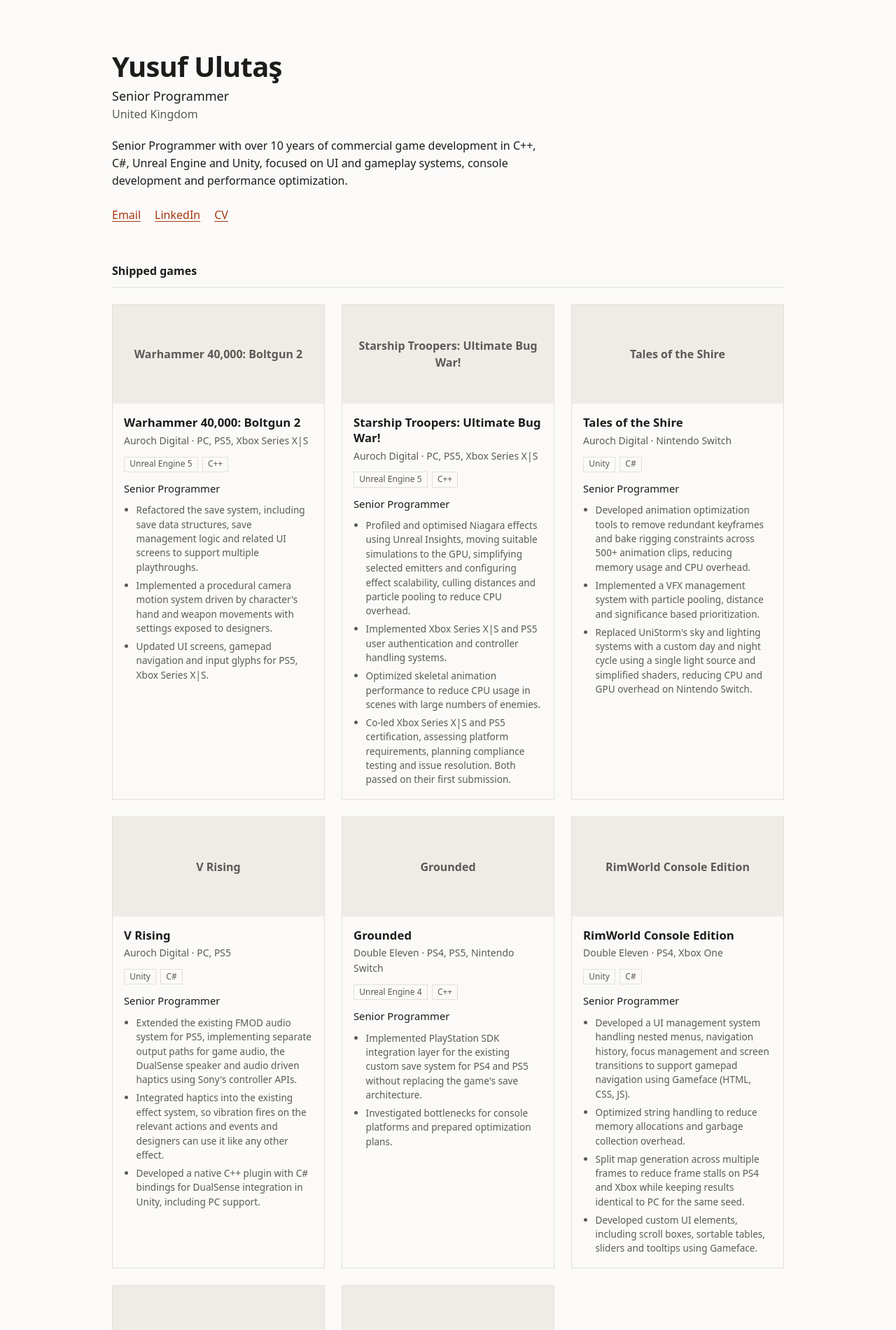
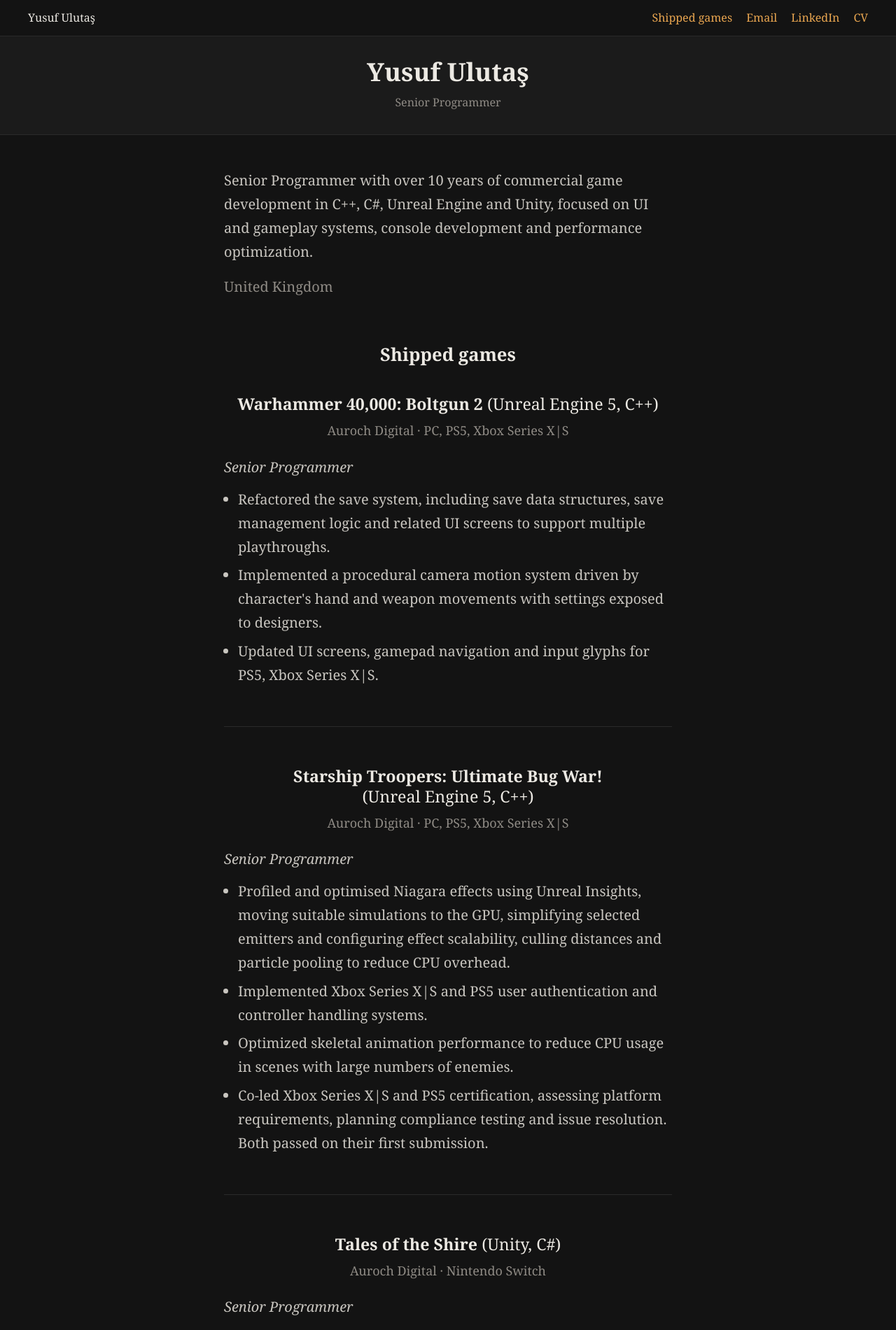
Before and after one commit to yusufulutas/yusufulutas.github.io, a Jekyll site: the page built from index.html, in a window 1280 px wide. Shown: the top 1901 px of the page at 70% size. Built offline with Jekyll 4.4.1, drawn with Linux system fonts in a browser that asks for light colours; some of the changed text lies outside the part shown.

Commit message:
Switch to dark single column layout

```diff
--- a/_data/profile.yml
+++ b/_data/profile.yml
@@ -18,5 +18,6 @@ headings:
   professional: Shipped games
   personal: Personal projects
 
-og_image:           # optional, e.g. /assets/img/og.png (falls back to the first game cover)
+photo:              # optional, round picture in the top bar, e.g. /assets/img/me.jpg
+og_image:         # optional, e.g. /assets/img/og.png (falls back to the first game cover)
 favicon:            # optional, e.g. /assets/favicon.png
--- a/_includes/game-card.html
+++ b/_includes/game-card.html
@@ -2,29 +2,16 @@
 {%- assign meta = "" | split: "" -%}
 {%- if game.studio %}{% assign meta = meta | push: game.studio %}{% endif -%}
 {%- if game.publisher %}{% assign meta = meta | push: game.publisher %}{% endif -%}
-{%- if game.year %}{% assign meta = meta | push: game.year %}{% endif -%}
 {%- if game.platforms.size > 0 -%}
   {%- assign platforms = game.platforms | join: ", " -%}
   {%- assign meta = meta | push: platforms -%}
 {%- endif -%}
+{%- if game.year %}{% assign meta = meta | push: game.year %}{% endif -%}
 {%- assign links = game.links | where_exp: "l", "l.url" -%}
-<article class="card">
-  {%- if game.image %}
-  <img class="cover" src="{{ '/assets/img/games/' | append: game.image | relative_url }}" alt="{{ game.title | escape }}" width="460" height="215"{% unless include.eager %} loading="lazy"{% endunless %} decoding="async">
-  {%- else %}
-  <div class="cover cover-empty" aria-hidden="true"><span>{{ game.title }}</span></div>
-  {%- endif %}
-  <div class="card-body">
-    <h3>{{ game.title }}</h3>
+<article class="game">
+  <h3>{{ game.title }}{% if game.tech.size > 0 %} <span class="tech">({{ game.tech | join: ", " }})</span>{% endif %}</h3>
   {%- if meta.size > 0 %}
   <p class="meta">{{ meta | join: " · " }}</p>
-    {%- endif %}
-    {%- if game.tech.size > 0 %}
-    <ul class="tags">
-      {%- for t in game.tech %}
-      <li>{{ t }}</li>
-      {%- endfor %}
-    </ul>
   {%- endif %}
   {%- if game.role %}
   <p class="game-role">{{ game.role }}</p>
@@ -36,6 +23,9 @@
     {%- endfor %}
   </ul>
   {%- endif %}
+  {%- if game.image %}
+  <img class="cover" src="{{ '/assets/img/games/' | append: game.image | relative_url }}" alt="{{ game.title | escape }}" width="460" height="215"{% unless include.eager %} loading="lazy"{% endunless %} decoding="async">
+  {%- endif %}
   {%- if links.size > 0 %}
   <ul class="links">
     {%- for link in links %}
@@ -43,5 +33,4 @@
     {%- endfor %}
   </ul>
   {%- endif %}
-  </div>
 </article>
--- a/_includes/header.html
+++ b/_includes/header.html
@@ -1,28 +1,32 @@
 {%- assign profile = site.data.profile -%}
+{%- assign headings = profile.headings -%}
 {%- assign links = profile.links | where_exp: "l", "l.url" -%}
-<header class="wrap site-header">
-  <h1>
-    {%- if page.url == "/" or page.url == "/index.html" -%}
+{%- assign personal = site.data.games | where: "section", "personal" -%}
+{%- assign home = '/' | relative_url -%}
+<nav class="topbar" aria-label="Main">
+  <a class="brand" href="{{ home }}">
+    {%- if profile.photo -%}
+      <img src="{{ profile.photo | relative_url }}" alt="{{ profile.name | escape }}" width="40" height="40">
+    {%- else -%}
       {{ profile.name }}
-    {%- else -%}
-      <a href="{{ '/' | relative_url }}">{{ profile.name }}</a>
     {%- endif -%}
-  </h1>
-  {%- if profile.title %}
-  <p class="role">{{ profile.title }}</p>
-  {%- endif %}
-  {%- if profile.location %}
-  <p class="location">{{ profile.location }}</p>
-  {%- endif %}
-  {%- if profile.intro %}
-  <p class="intro">{{ profile.intro }}</p>
-  {%- endif %}
-  {%- if links.size > 0 %}
-  <ul class="contact">
+  </a>
+  <ul>
+    {%- if headings.professional %}
+    <li><a href="{{ home }}#shipped">{{ headings.professional }}</a></li>
+    {%- endif %}
+    {%- if personal.size > 0 and headings.personal %}
+    <li><a href="{{ home }}#personal">{{ headings.personal }}</a></li>
+    {%- endif %}
     {%- for link in links %}
     {%- assign first = link.url | slice: 0 %}
     <li><a href="{% if first == '/' %}{{ link.url | relative_url }}{% else %}{{ link.url }}{% endif %}">{{ link.label }}</a></li>
     {%- endfor %}
   </ul>
+</nav>
+<header class="banner">
+  <h1>{{ profile.name }}</h1>
+  {%- if profile.title %}
+  <p>{{ profile.title }}</p>
   {%- endif %}
 </header>
--- a/_layouts/default.html
+++ b/_layouts/default.html
@@ -15,7 +15,7 @@
 <head>
   <meta charset="utf-8">
   <meta name="viewport" content="width=device-width, initial-scale=1">
-  <meta name="color-scheme" content="light dark">
+  <meta name="color-scheme" content="dark">
   <title>{{ title | strip }}</title>
   {%- if description %}
   <meta name="description" content="{{ description | escape }}">
--- a/assets/css/style.css
+++ b/assets/css/style.css
@@ -1,22 +1,13 @@
 :root {
-  --bg: #fbfaf8;
-  --fg: #1d1c1a;
-  --muted: #5c5a56;
-  --line: #e3e0db;
-  --surface: #efece7;
-  --accent: #a8360f;
-  --font: system-ui, -apple-system, "Segoe UI", Roboto, "Helvetica Neue", Arial, sans-serif;
-}
-
-@media (prefers-color-scheme: dark) {
-  :root {
-    --bg: #131312;
-    --fg: #e8e6e2;
-    --muted: #a19e98;
-    --line: #2b2a28;
-    --surface: #1e1d1b;
-    --accent: #ff9068;
-  }
+  color-scheme: dark;
+  --bg: #131313;
+  --band: #1b1b1b;
+  --fg: #c9c6c0;
+  --head: #ece9e3;
+  --muted: #8f8b85;
+  --line: #2a2a2a;
+  --accent: #e9a650;
+  --serif: Georgia, "Times New Roman", serif;
 }
 
 *,
@@ -27,28 +18,36 @@
 
 html {
   -webkit-text-size-adjust: 100%;
+  scroll-behavior: smooth;
 }
 
 body {
   margin: 0;
   background: var(--bg);
   color: var(--fg);
-  font: 1rem/1.55 var(--font);
+  font: 1.125rem/1.7 var(--serif);
+}
+
+@media (min-width: 48rem) {
+  body {
+    font-size: 1.25rem;
+  }
 }
 
 h1, h2, h3, p, ul {
   margin: 0;
 }
 
-ul {
-  padding: 0;
-  list-style: none;
+h1, h2, h3 {
+  color: var(--head);
+  font-weight: 700;
+  line-height: 1.25;
 }
 
 a {
   color: var(--accent);
   text-decoration-thickness: 1px;
-  text-underline-offset: 0.2em;
+  text-underline-offset: 0.18em;
 }
 
 a:hover {
@@ -61,179 +60,170 @@ a:focus-visible {
   border-radius: 2px;
 }
 
+/* top bar */
+
+.topbar {
+  display: flex;
+  flex-wrap: wrap;
+  align-items: center;
+  justify-content: space-between;
+  gap: 0.5rem 1.5rem;
+  padding: 0.75rem clamp(1rem, 4vw, 2.5rem);
+  font-size: 1rem;
+}
+
+.topbar ul {
+  display: flex;
+  flex-wrap: wrap;
+  gap: 0.25rem 1.25rem;
+  padding: 0;
+  list-style: none;
+}
+
+.topbar a {
+  text-decoration: none;
+}
+
+.topbar a:hover {
+  text-decoration: underline;
+}
+
+.brand {
+  color: var(--head);
+}
+
+.brand img {
+  display: block;
+  width: 40px;
+  height: 40px;
+  border-radius: 50%;
+  object-fit: cover;
+}
+
+/* name band */
+
+.banner {
+  padding: 1.75rem 1rem 2rem;
+  background: var(--band);
+  border-block: 1px solid var(--line);
+  text-align: center;
+}
+
+.banner h1 {
+  font-size: clamp(1.75rem, 1.3rem + 2vw, 2.25rem);
+}
+
+.banner p {
+  margin-top: 0.5rem;
+  color: var(--muted);
+  font-size: 1rem;
+}
+
+/* content column */
+
 .wrap {
-  width: min(60rem, 100% - 2.5rem);
+  width: min(40rem, 100% - 2.5rem);
   margin-inline: auto;
 }
 
-/* header */
-
-.site-header {
-  padding: 4.5rem 0 3.5rem;
+main {
+  padding-top: 3rem;
 }
 
-.site-header h1 {
-  font-size: clamp(1.75rem, 1.2rem + 2.5vw, 2.5rem);
-  line-height: 1.15;
-  letter-spacing: -0.02em;
-}
-
-.site-header h1 a {
-  color: inherit;
-  text-decoration: none;
-}
-
-.role {
-  margin-top: 0.35rem;
-  font-size: 1.125rem;
+.about p + p {
+  margin-top: 1rem;
 }
 
 .location {
   color: var(--muted);
 }
 
-.intro {
-  max-width: 38rem;
-  margin-top: 1.25rem;
+.games {
+  margin-top: 4rem;
 }
 
-.contact {
-  display: flex;
-  flex-wrap: wrap;
-  gap: 0.25rem 1.25rem;
-  margin-top: 1.5rem;
+.games > h2 {
+  margin-bottom: 2.5rem;
+  font-size: 1.6rem;
+  text-align: center;
 }
 
-/* games */
-
-.games {
-  margin-bottom: 4rem;
+.game + .game {
+  margin-top: 3.5rem;
+  padding-top: 3.5rem;
+  border-top: 1px solid var(--line);
 }
 
-.games h2 {
-  margin-bottom: 1.5rem;
-  padding-bottom: 0.6rem;
-  border-bottom: 1px solid var(--line);
-  font-size: 1rem;
-  font-weight: 600;
+.game h3 {
+  font-size: 1.45rem;
+  text-align: center;
 }
 
-.grid {
-  display: grid;
-  grid-template-columns: repeat(auto-fill, minmax(min(16.5rem, 100%), 1fr));
-  gap: 1.5rem;
+.tech {
+  font-weight: 400;
+  white-space: nowrap;
 }
 
-.card {
-  display: flex;
-  flex-direction: column;
-  border: 1px solid var(--line);
-  transition: border-color 0.15s;
+.meta {
+  margin-top: 0.5rem;
+  color: var(--muted);
+  font-size: 0.9em;
+  text-align: center;
 }
 
-.card:hover {
-  border-color: var(--muted);
+.game-role {
+  margin-top: 1.25rem;
+  font-style: italic;
+}
+
+.notes {
+  margin-top: 0.75rem;
+  padding-left: 1.25rem;
+}
+
+.notes li + li {
+  margin-top: 0.4rem;
 }
 
 .cover {
   display: block;
   width: 100%;
   height: auto;
+  margin-top: 1.75rem;
   aspect-ratio: 460 / 215;
   object-fit: cover;
-  background: var(--surface);
-  transition: filter 0.15s;
-}
-
-.card:hover img.cover {
-  filter: brightness(1.08);
-}
-
-.cover-empty {
-  display: grid;
-  place-items: center;
-  padding: 1rem;
-  color: var(--muted);
-  font-weight: 600;
-  text-align: center;
-}
-
-.card-body {
-  display: flex;
-  flex: 1;
-  flex-direction: column;
-  padding: 1rem 1rem 1.1rem;
-}
-
-.card h3 {
-  font-size: 1.05rem;
-  line-height: 1.3;
-}
-
-.meta {
-  margin-top: 0.25rem;
-  color: var(--muted);
-  font-size: 0.875rem;
-}
-
-.tags {
-  display: flex;
-  flex-wrap: wrap;
-  gap: 0.375rem;
-  margin-top: 0.75rem;
-}
-
-.tags li {
-  padding: 0.05rem 0.45rem;
-  border: 1px solid var(--line);
-  color: var(--muted);
-  font-size: 0.75rem;
-}
-
-.game-role {
-  margin-top: 0.75rem;
-  font-size: 0.925rem;
-}
-
-.notes {
-  margin-top: 0.6rem;
-  padding-left: 1.1rem;
-  list-style: disc;
-  color: var(--muted);
-  font-size: 0.85rem;
-  line-height: 1.5;
-}
-
-.notes li + li {
-  margin-top: 0.35rem;
+  background: var(--band);
 }
 
 .links {
   display: flex;
   flex-wrap: wrap;
-  gap: 0.25rem 1rem;
-  margin-top: auto;
-  padding-top: 0.9rem;
-  font-size: 0.925rem;
+  justify-content: center;
+  gap: 0.25rem 1.25rem;
+  margin-top: 1.25rem;
+  padding: 0;
+  list-style: none;
 }
 
 /* footer, 404 */
 
 .site-footer {
+  margin-top: 5rem;
   padding: 1.5rem 0 3rem;
   border-top: 1px solid var(--line);
   color: var(--muted);
   font-size: 0.875rem;
+  text-align: center;
 }
 
 .not-found {
-  margin-bottom: 4rem;
   color: var(--muted);
   font-size: 1.5rem;
+  text-align: center;
 }
 
 @media (prefers-reduced-motion: reduce) {
-  * {
-    transition: none !important;
+  html {
+    scroll-behavior: auto;
   }
 }
--- a/index.html
+++ b/index.html
@@ -1,35 +1,43 @@
 ---
 layout: default
 ---
-{%- assign headings = site.data.profile.headings -%}
+{%- assign profile = site.data.profile -%}
+{%- assign headings = profile.headings -%}
 {%- assign featured = site.data.games | where: "featured", true -%}
 {%- assign rest = site.data.games | where_exp: "g", "g.featured != true" -%}
 {%- assign games = featured | concat: rest -%}
 {%- assign work = games | where_exp: "g", "g.section != 'personal'" -%}
 {%- assign personal = games | where: "section", "personal" -%}
 
+{%- if profile.intro or profile.location %}
+<section class="about">
+  {%- if profile.intro %}
+  <p>{{ profile.intro }}</p>
+  {%- endif %}
+  {%- if profile.location %}
+  <p class="location">{{ profile.location }}</p>
+  {%- endif %}
+</section>
+{%- endif %}
+
 {%- if work.size > 0 %}
-<section class="games">
+<section id="shipped" class="games">
   {%- if headings.professional %}
   <h2>{{ headings.professional }}</h2>
   {%- endif %}
-  <div class="grid">
   {%- for game in work %}
   {% include game-card.html game=game eager=forloop.first %}
   {%- endfor %}
-  </div>
 </section>
 {%- endif %}
 
 {%- if personal.size > 0 %}
-<section class="games">
+<section id="personal" class="games">
   {%- if headings.personal %}
   <h2>{{ headings.personal }}</h2>
   {%- endif %}
-  <div class="grid">
   {%- for game in personal %}
   {% include game-card.html game=game %}
   {%- endfor %}
-  </div>
 </section>
 {%- endif %}
```
Lines whose indentation alone changed are shown as unchanged.
